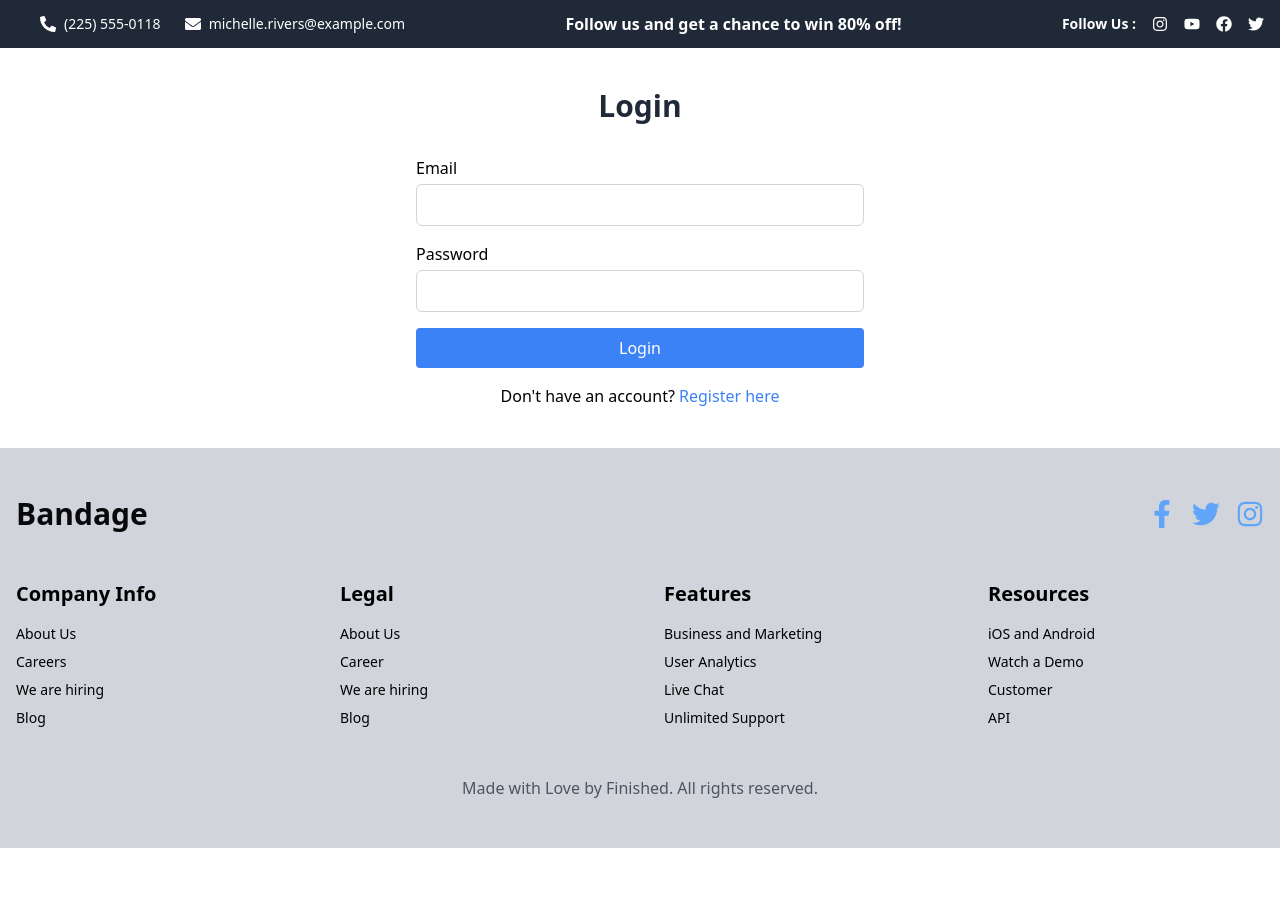
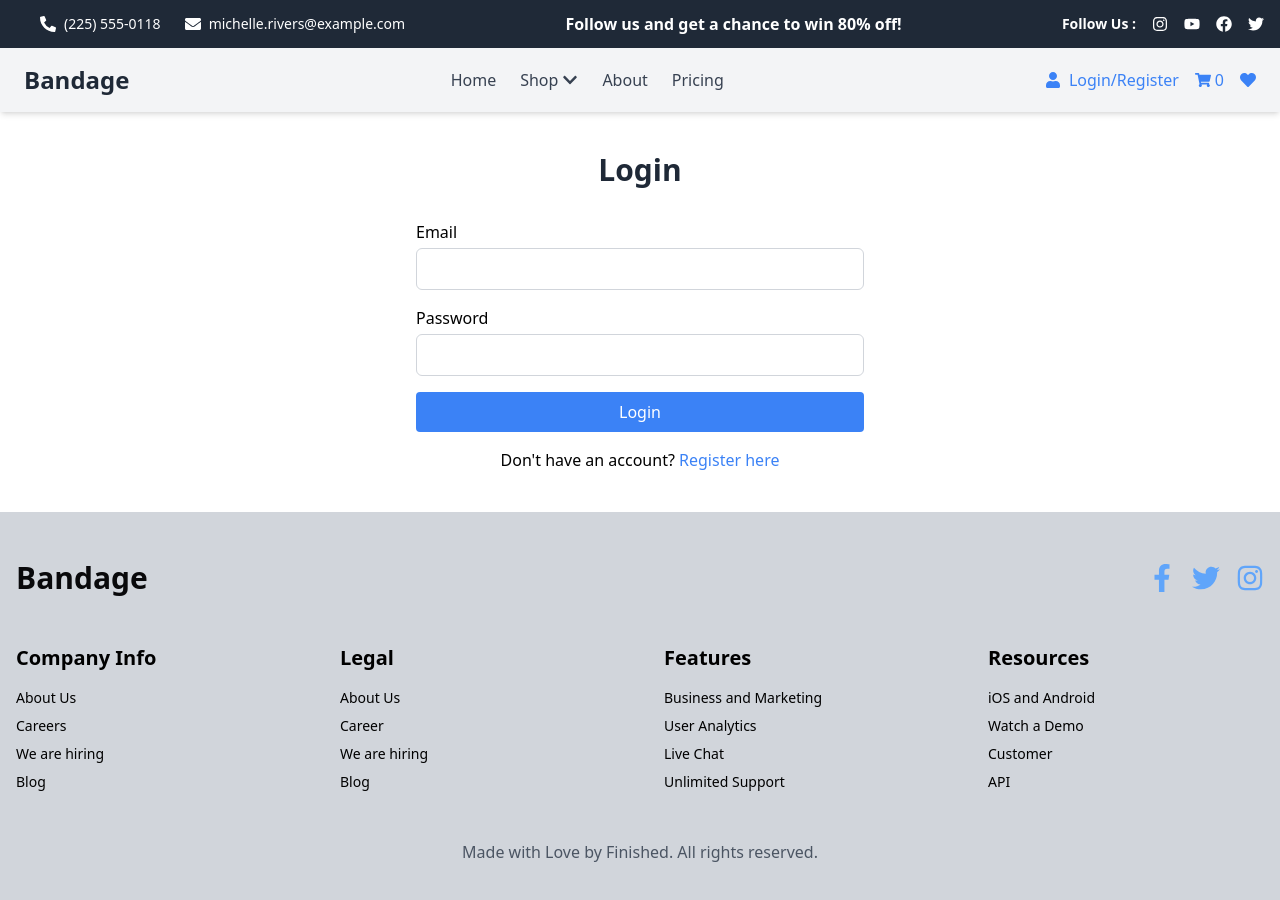
Before and after one commit to AreebaSadiq23/e-commerce-web-project, a Next.js app: page /login in a window 1280 px wide. Shown: the top 900 px of the page. Before the commit the page ends 848 px from the top, so only its background shows below. Built offline with nearby package versions, Linux system fonts and the light colour scheme.

Commit message:
update login page

```diff
--- a/src/app/login/page.tsx
+++ b/src/app/login/page.tsx
@@ -2,6 +2,7 @@
 
 import { useState } from "react"
 import Link from "next/link"
+import Header from "@/components/Header"
 
 export default function Login() {
   const [email, setEmail] = useState("")
@@ -13,6 +14,8 @@ export default function Login() {
   }
 
   return (
+    <>
+    <Header/>
     <div className="max-w-md mx-auto">
       <h1 className="text-3xl font-bold mb-8 mt-10 text-center text-gray-800 ">Login</h1>
       <form onSubmit={handleSubmit} className="space-y-4">
@@ -53,5 +56,6 @@ export default function Login() {
         </Link>
       </p>
     </div>
+    </>
   )
 }
```
